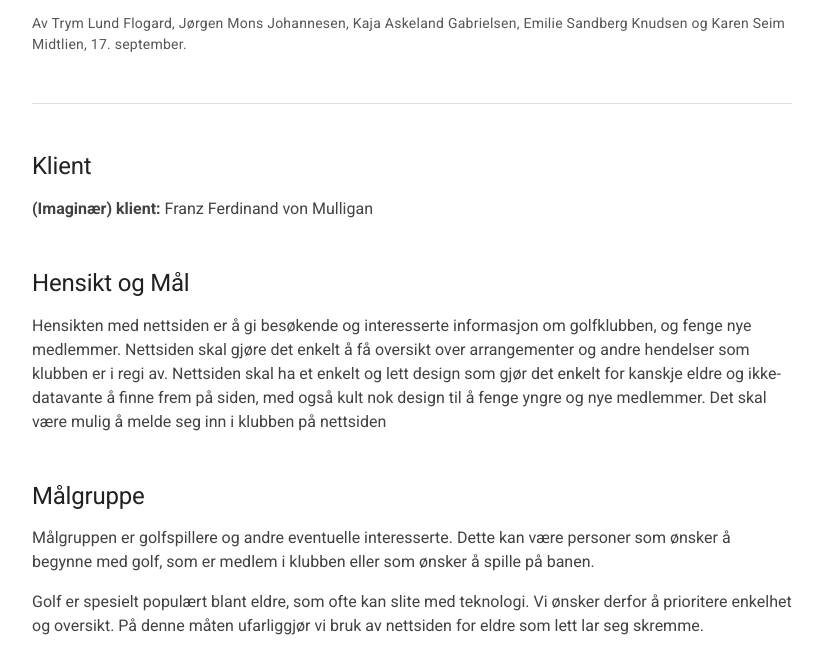
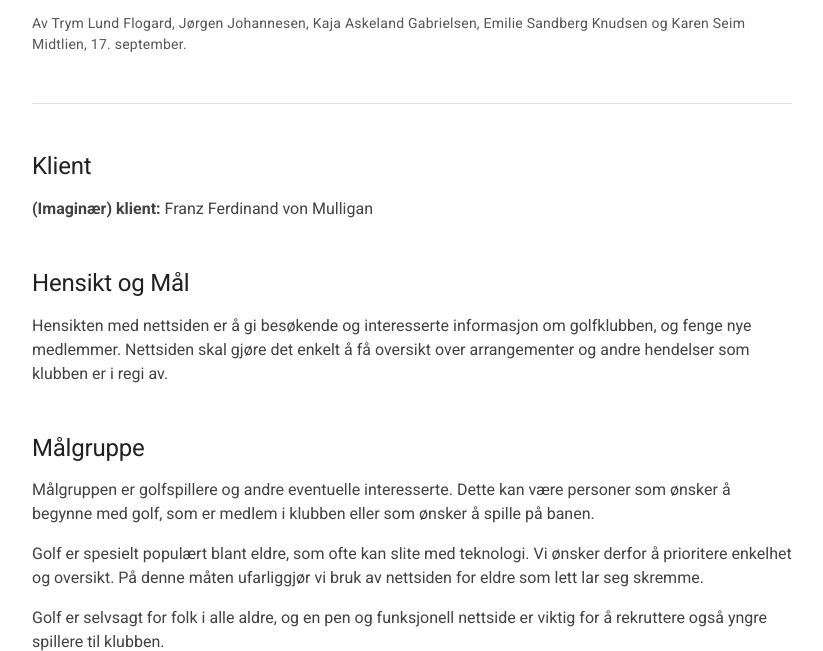
Before and after one commit to trympet/it2805-prosjektoppgave, a plain HTML site: page index.html in a window 1280 px wide. Shown: the part 171-822 px from the top of the page, without its empty margins (228-1051 px from the left). Drawn offline with Linux system fonts and the light colour scheme.

Commit message:
Endret navn JJ

```diff
--- a/index.html
+++ b/index.html
@@ -13,7 +13,7 @@
     <main>
       <header>
         <h1>P1 - Project requirements</h1>
-        <p class="body-2">Av Trym Lund Flogard, Jørgen Mons Johannesen, Kaja Askeland
+        <p class="body-2">Av Trym Lund Flogard, Jørgen Johannesen, Kaja Askeland
           Gabrielsen,
           Emilie Sandberg Knudsen og Karen Seim Midtlien, <time
             datetime="2020-09-17">17. september</time>.</p>
@@ -28,8 +28,7 @@
           <h2>Hensikt og Mål</h2>
           <p>Hensikten med nettsiden er å gi besøkende og interesserte informasjon om golfklubben, og fenge nye medlemmer.
             Nettsiden skal gjøre det enkelt å få oversikt over arrangementer og andre hendelser som klubben er i regi av.
-            Nettsiden skal ha et enkelt og lett design som gjør det enkelt for kanskje eldre og ikke-datavante å finne frem på siden, med også kult nok design til å fenge yngre og nye medlemmer.
-            Det skal være mulig å melde seg inn i klubben på nettsiden</p>
+            </p>
         </section>
         <section>
           <h2>Målgruppe</h2>
```
